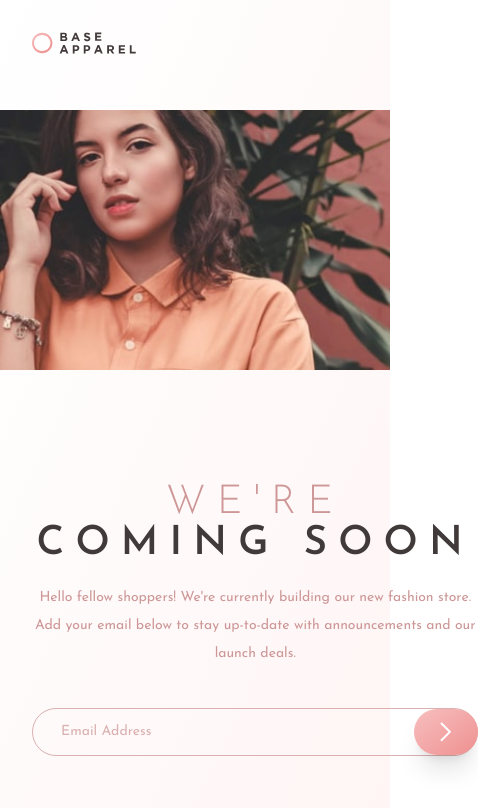
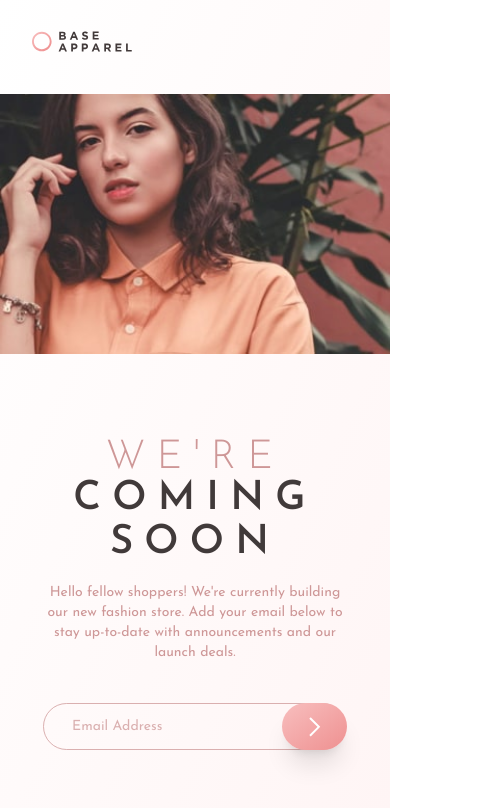
Before and after one commit to n0rrman/frontend-mentor-challenges, a Next.js app in the folder base-apparel-coming-soon/: page / in a window 390 px wide. Shown: the top 808 px of the page, 478 px wide, since content can reach past the window. Built offline with nearby package versions, Linux system fonts and the light colour scheme.

Commit message:
base-apparel-coming-soon mobile layout finished

```diff
--- a/base-apparel-coming-soon/src/app/page.tsx
+++ b/base-apparel-coming-soon/src/app/page.tsx
@@ -12,9 +12,9 @@ export default function Home() {
     <main className="grid grid-cols-1 sm:grid-cols-[0.5763888889fr_0.4236111111fr] min-h-screen">
       <section
         id="logo"
-        className="z-30 pt-8 sm:pt-[4.05rem] ml-8 sm:ml-[10.3rem]"
+        className="z-30 pt-[1.95rem] -mb-5 sm:mb-0 sm:pt-[4.05rem] ml-8 sm:ml-[10.3rem]"
       >
-        <div className="relative w-[6.5rem] sm:w-[9.875rem] aspect-[4.7878787879]">
+        <div className="relative w-[6.25rem] sm:w-[9.875rem] aspect-[4.7878787879]">
           <Image alt="" src={logo.src} fill />
         </div>
       </section>
@@ -39,8 +39,11 @@ export default function Home() {
         </div>
       </section>
 
-      <section id="form" className="flex flex-col text-desaturatedRed">
-        <div className="z-20 mx-8 sm:mx-[10.3rem] w-[27.9rem] flex flex-col gap-2 text-center sm:text-left">
+      <section
+        id="form"
+        className="flex flex-col items-center sm:items-start justify-normal text-desaturatedRed"
+      >
+        <div className="z-20 mx-7 -mt-10 sm:mt-0 sm:mx-[10.3rem] w-[19rem] sm:w-[27.9rem] flex flex-col gap-2 text-center sm:text-left">
           <h1 className="text-[2.5rem] sm:text-[4rem] leading-[2.7rem] sm:leading-[4.4rem] uppercase font-light tracking-[0.7rem] sm:tracking-[1.1rem] pb-3">
             We&apos;re
             <span className="block text-darkishRed font-bold -my-0.5">
@@ -48,7 +51,7 @@ export default function Home() {
             </span>
           </h1>
 
-          <p className="text-sm sm:text-[1rem] leading-7">
+          <p className="text-sm sm:text-[1rem] leading-5 sm:leading-7">
             Hello fellow shoppers! We&apos;re currently building our new fashion
             store. Add your email below to stay up-to-date with announcements
             and our launch deals.
```
